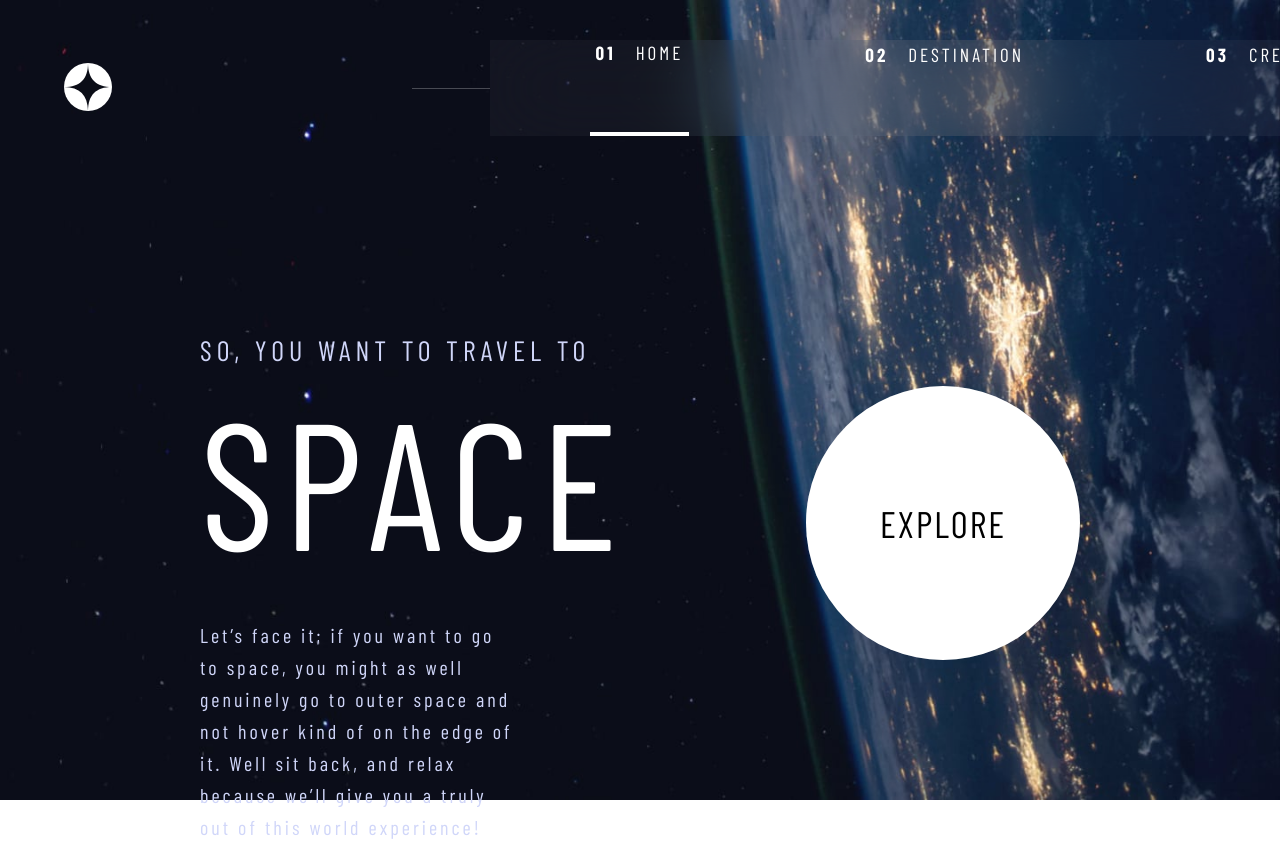
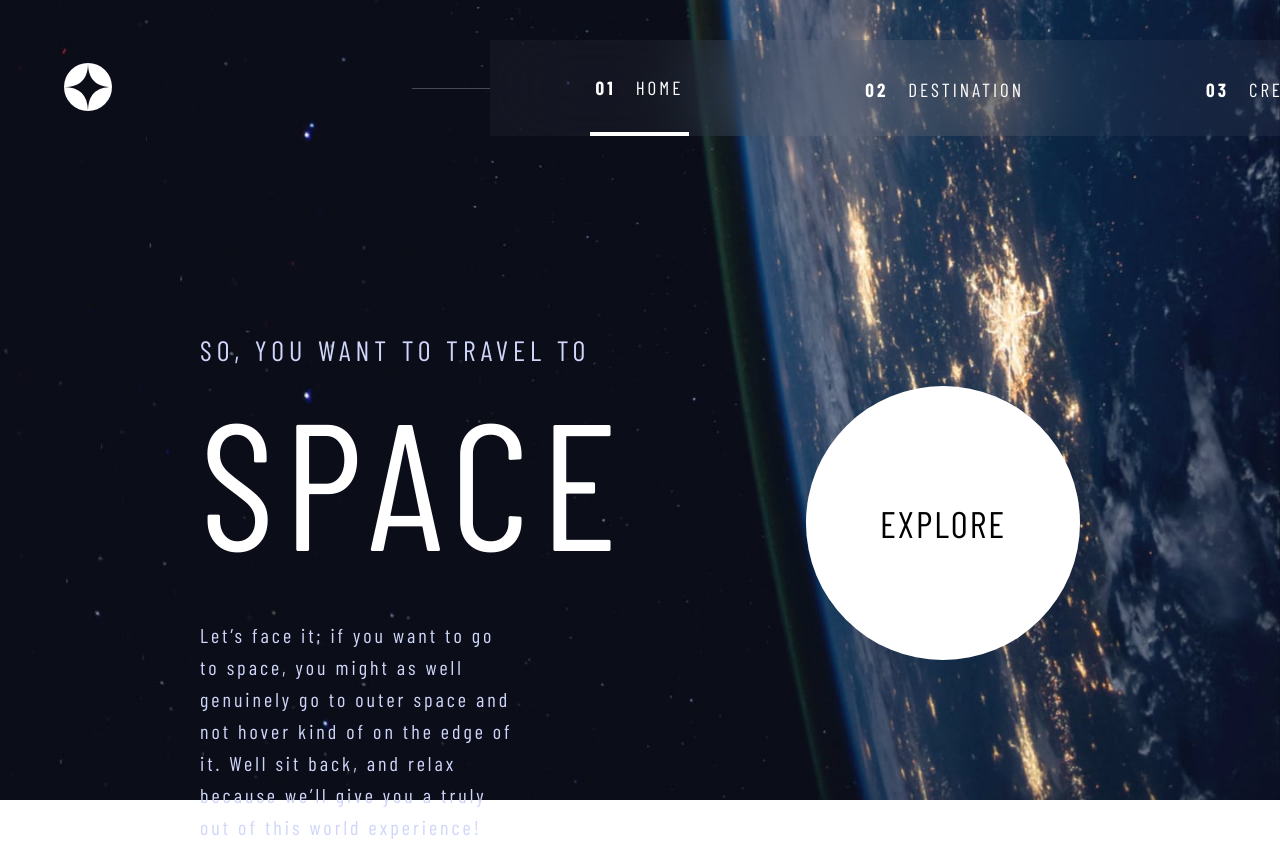
Before and after one commit to nicolasgabriiel/Space-Tourism, a Vue app: page / in a window 1280 px wide. Shown: the top 843 px of the page. Built offline with nearby package versions, Linux system fonts and the light colour scheme; a web font is replaced by a local one.

Commit message:
STYLE: HeaderComponent

```diff
--- a/src/components/HeaderHome.vue
+++ b/src/components/HeaderHome.vue
@@ -105,7 +105,7 @@ header {
     background: none;
     border: none;
     margin-right: 70px;
-    padding-bottom: 68px;
+    padding-bottom: 33px;
     cursor: pointer;
 
 }
@@ -117,6 +117,7 @@ strong{
     margin-right: 20px;
 }
 .descricao-header{
+    margin-top: 35px;
     color: white;
     font-size: 19px;
     text-transform: uppercase;
```
Also changed, not shown: 1 other file (tests, documents, lock files or other folders).
